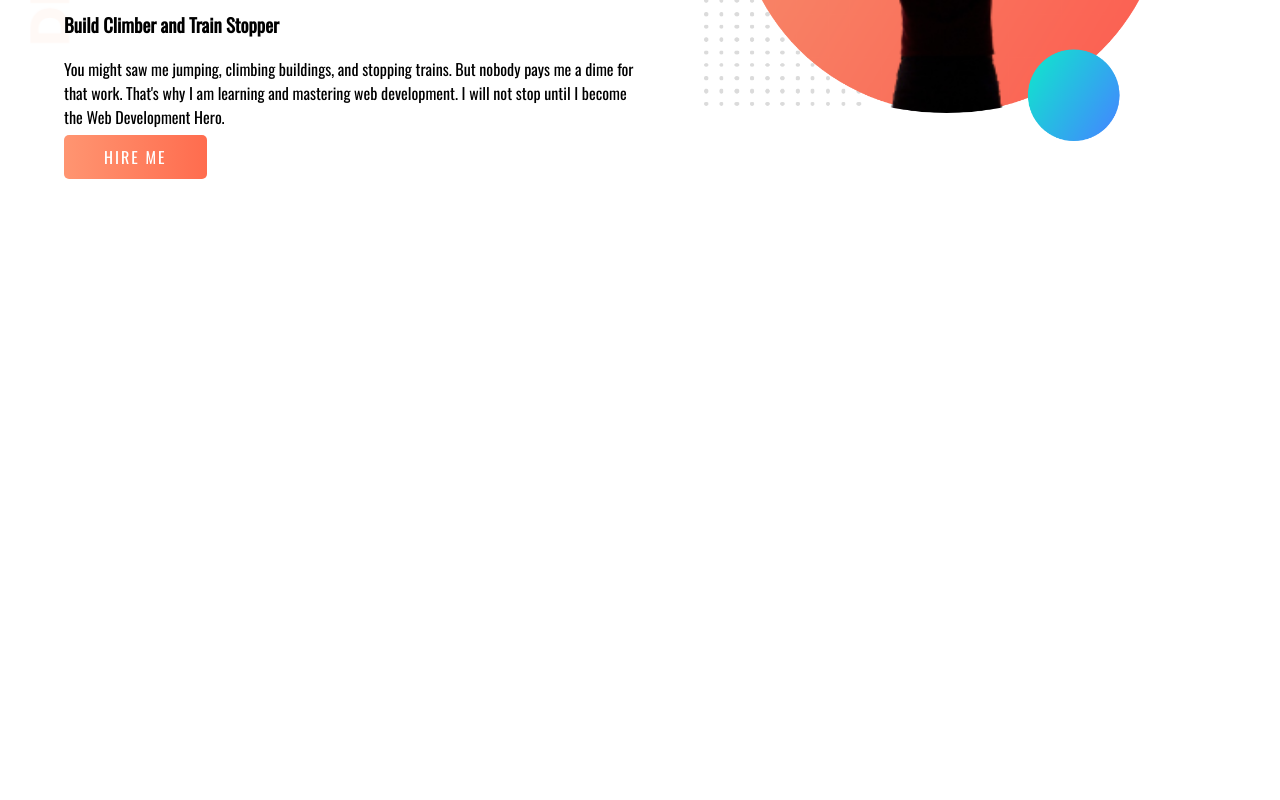
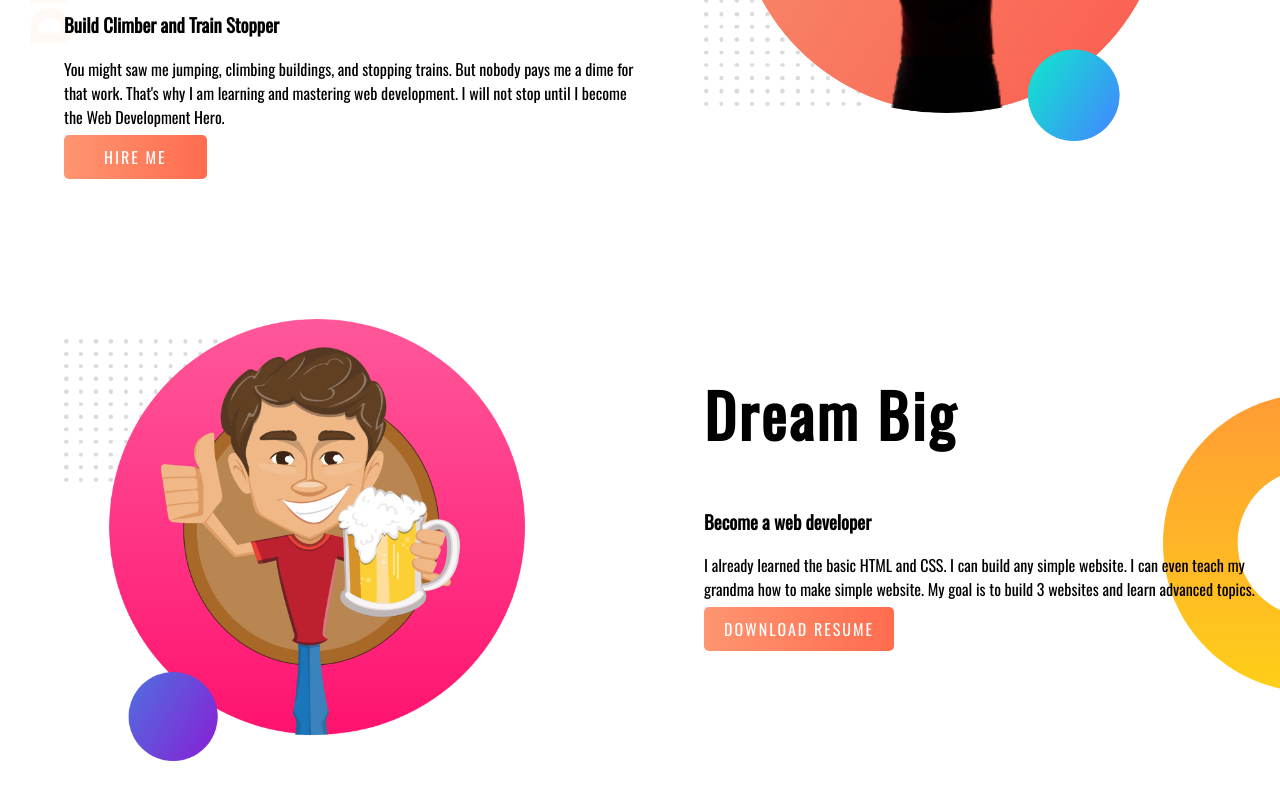
Before and after one commit to rakiburrahman99/devoloper-portfolio, a plain HTML site: page index.html in a window 1280 px wide. Shown: the part 316-1116 px from the top of the page. Before the commit the page ends 800 px from the top, so only its background shows below. Drawn offline with nearby package versions, Linux system fonts and the light colour scheme.

Commit message:
added section

```diff
--- a/index.html
+++ b/index.html
@@ -33,6 +33,20 @@
         </div>
     </section>
 
+    <section class="dream">
+        <div class="half-width">
+            <img src="images/port-bg-2.png" alt="">
+        </div>
+        <div class="half-width">
+            <h1>Dream Big</h1>
+            <h3>Become a web developer</h3>
+            <p>I already learned the basic HTML and CSS. I can build any simple website. I can even teach my grandma how
+                to make simple website. My goal is to build 3 websites and learn advanced topics.</p>
+            <a class="resume-btn" target="_blank" href="https://www.linkedin.com/in/rakibur-rahman-52685a1a0/">DOWNLOAD
+                RESUME</a>
+        </div>
+    </section>
+
 </body>
 
 </html>
--- a/style.css
+++ b/style.css
@@ -12,6 +12,7 @@ h1{
 }
 section{
     display: flex;
+    margin-bottom: 150px;
 }
 .half-width{
     width: 50%;
@@ -37,3 +38,18 @@ section{
     background-image: url(images/top-banner.png);
     background-repeat: no-repeat;
 }
+.dream{
+   background-image: url(images/dream-bg.png);
+   background-repeat: no-repeat;
+   background-position: right;
+}
+.resume-btn{
+    text-decoration: none;
+    padding: 10px 20px;
+    background-image: linear-gradient(to left,#FF6C4E, #FF9571);
+    color: #fff;
+    font-weight: 600px;
+    border-radius: 5px;
+    letter-spacing: 2px;
+    transition: 0.5s;
+}
```
Also changed, not shown: images/port-bg-2.png (added).
